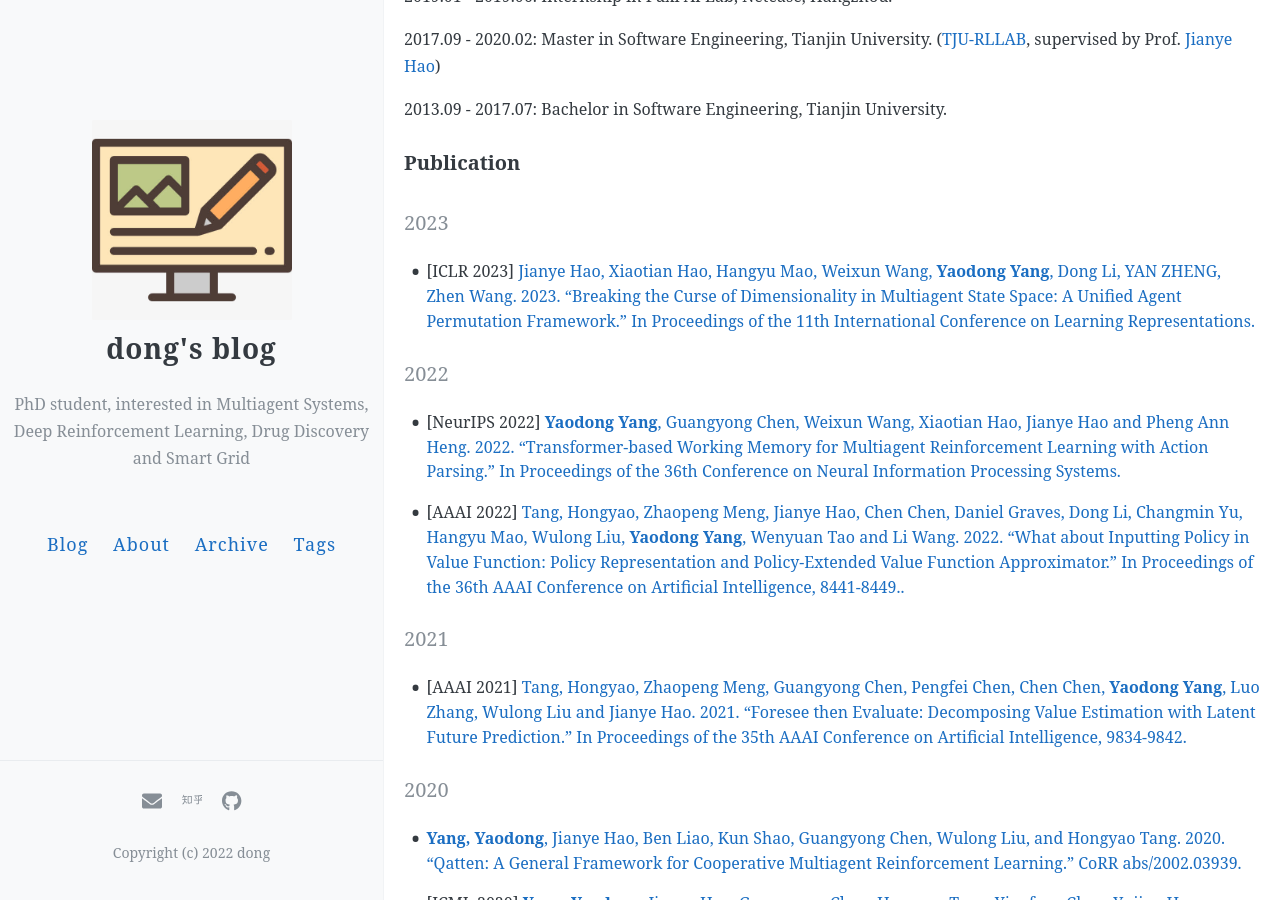
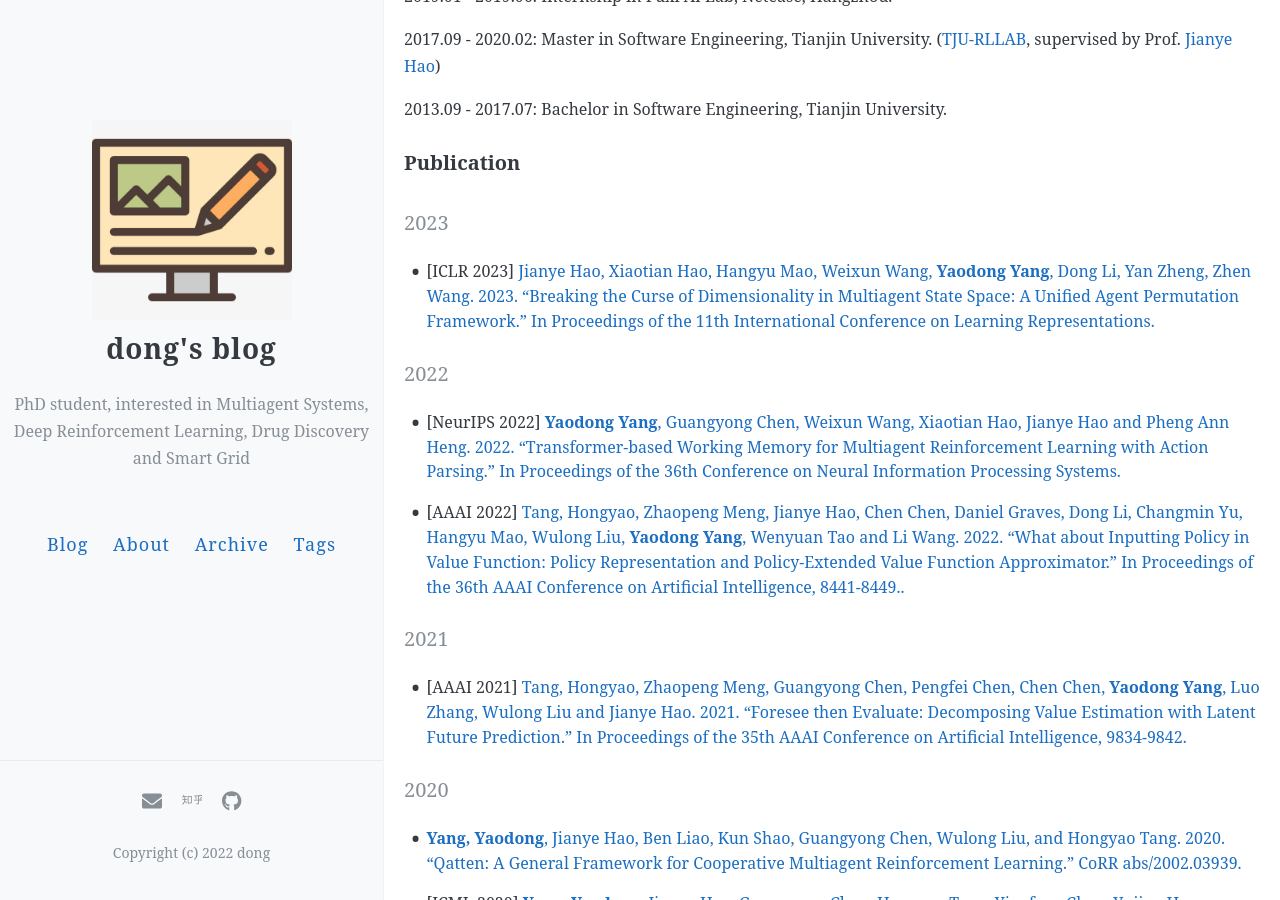
Before and after one commit to CNDOTA/CNDOTA.github.io, a Jekyll site: the page built from about.md, in a window 1280 px wide and 900 px high, scrolled down 573 px. Built offline with Jekyll 4.4.1, drawn with Linux system fonts in a browser that asks for light colours; comment, search, counter and statistics services are not loaded.

Commit message:
update on 20230129

```diff
--- a/about.md
+++ b/about.md
@@ -33,7 +33,7 @@ supervised by Prof. [Pheng Ann Heng](http://www.cse.cuhk.edu.hk/~pheng/) and Pro
 
 
 #### 2023
-- [ICLR 2023] [Jianye Hao, Xiaotian Hao, Hangyu Mao, Weixun Wang, **Yaodong Yang**, Dong Li, YAN ZHENG, Zhen Wang. 2023.
+- [ICLR 2023] [Jianye Hao, Xiaotian Hao, Hangyu Mao, Weixun Wang, **Yaodong Yang**, Dong Li, Yan Zheng, Zhen Wang. 2023.
 “Breaking the Curse of Dimensionality in Multiagent State Space: A Unified Agent Permutation Framework.”
 In Proceedings of the 11th International Conference on Learning Representations.](https://openreview.net/forum?id=OxNQXyZK-K8)
 
```
